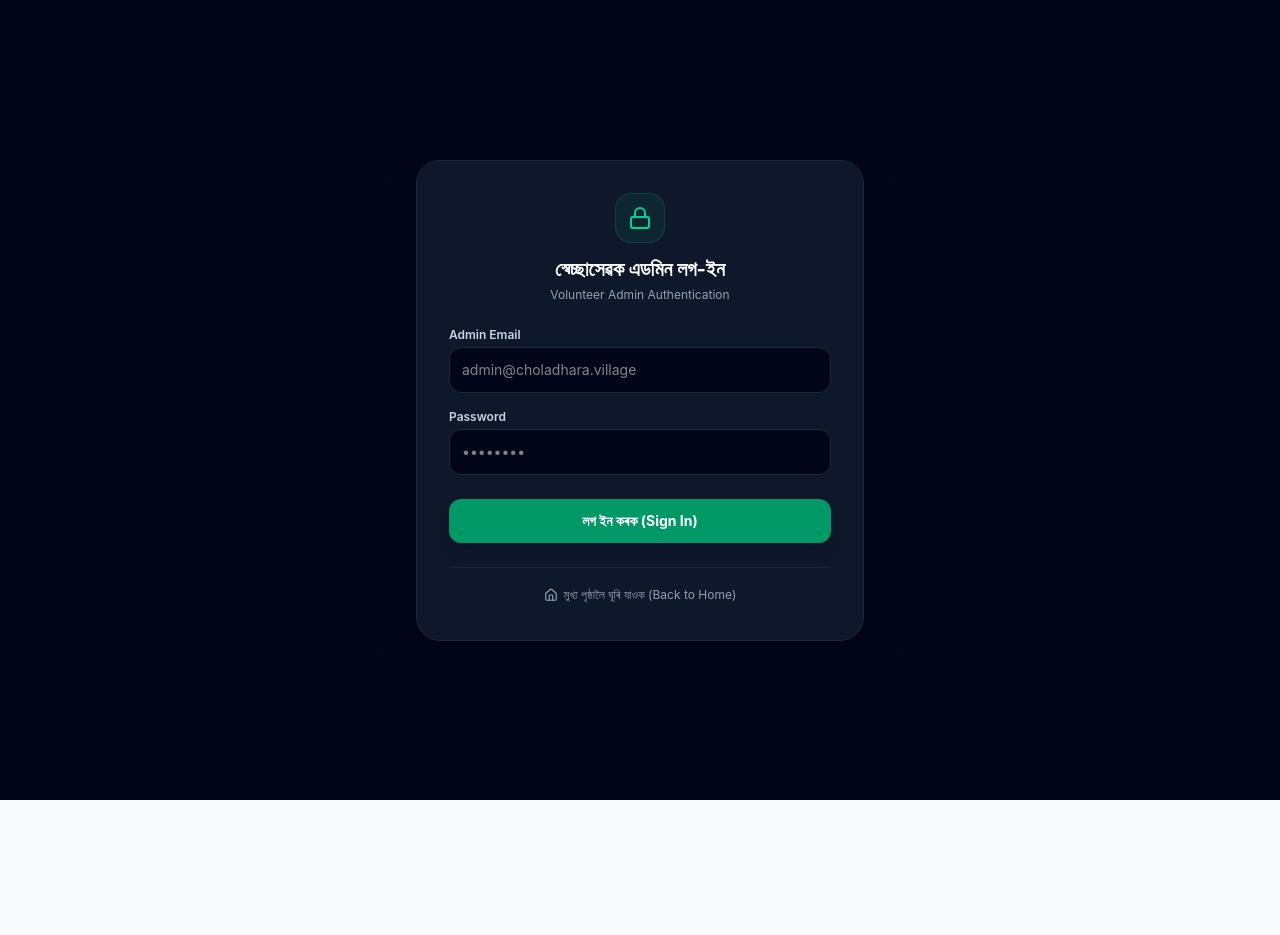
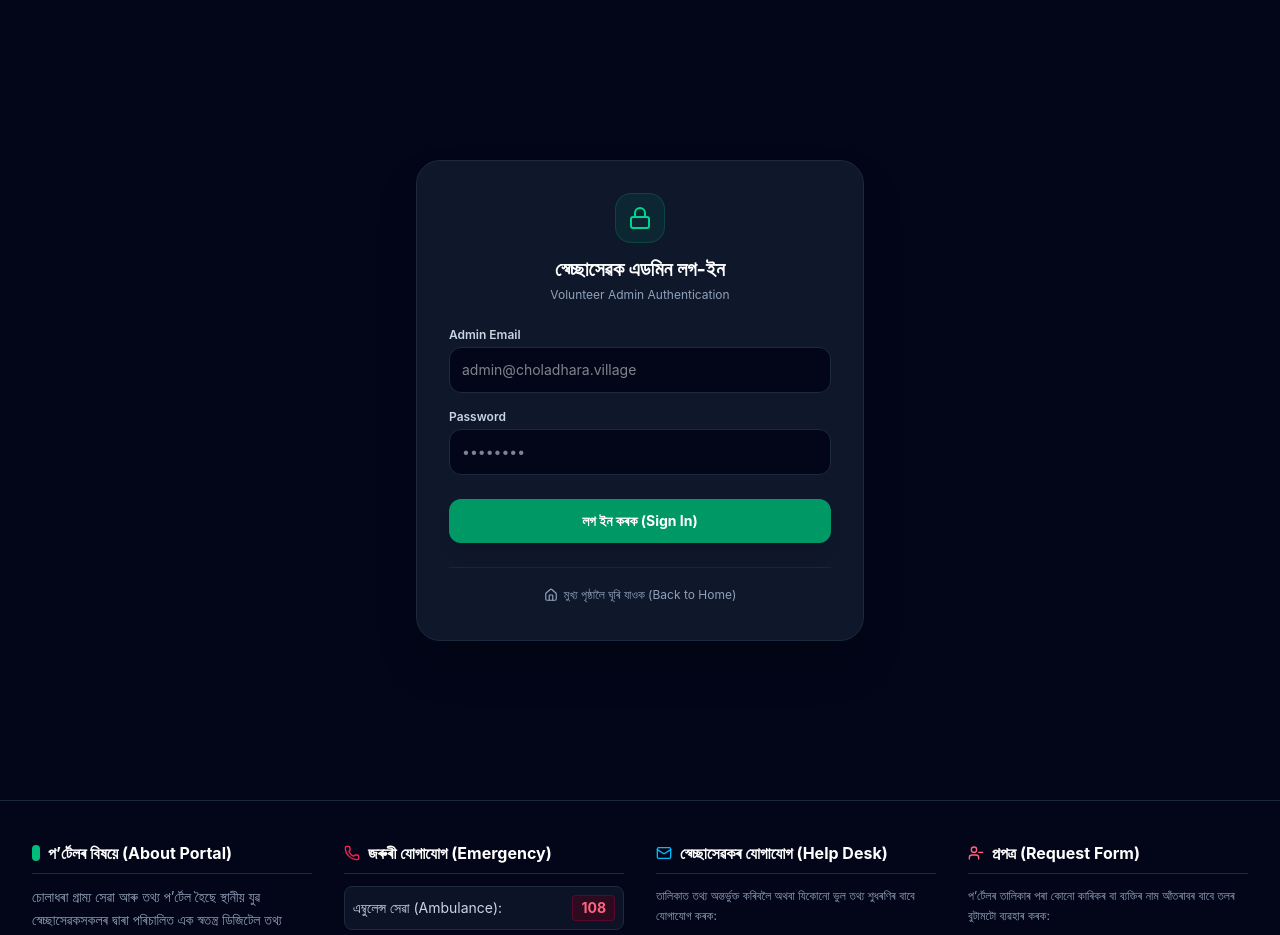
Before and after one commit to livekaku00-sys/choladhara-village.vercel.app, a React (Vite) app: page /admin in a window 1280 px wide. Shown: the top 935 px of the page. Before the commit the page ends 800 px from the top, so only its background shows below. Built offline with nearby package versions, Linux system fonts and the light colour scheme.

Commit message:
Mount global Footer in App.tsx and Opportunities component in Home.tsx

```diff
--- a/src/App.tsx
+++ b/src/App.tsx
@@ -1,19 +1,23 @@
-import { Opportunities } from './components/Opportunities';
-import { Footer } from './components/Footer';
 import React from 'react';
 import { BrowserRouter, Routes, Route } from 'react-router-dom';
 import { LanguageProvider } from './context/LanguageContext';
 import { Home } from './pages/Home';
 import { Admin } from './pages/Admin';
+import { Footer } from './components/Footer';
 
 export const App: React.FC = () => {
   return (
     <LanguageProvider>
       <BrowserRouter>
-        <Routes>
-          <Route path="/" element={<Home />} />
-          <Route path="/admin" element={<Admin />} />
-        </Routes>
+        <div className="min-h-screen flex flex-col bg-slate-950 text-slate-100">
+          <main className="flex-grow">
+            <Routes>
+              <Route path="/" element={<Home />} />
+              <Route path="/admin" element={<Admin />} />
+            </Routes>
+          </main>
+          <Footer />
+        </div>
       </BrowserRouter>
     </LanguageProvider>
   );
--- a/src/pages/Home.tsx
+++ b/src/pages/Home.tsx
@@ -1,3 +1,4 @@
+import { Opportunities } from '../components/Opportunities';
 import React, { useState, useEffect } from 'react';
 import { Link } from 'react-router-dom';
 import {
```
